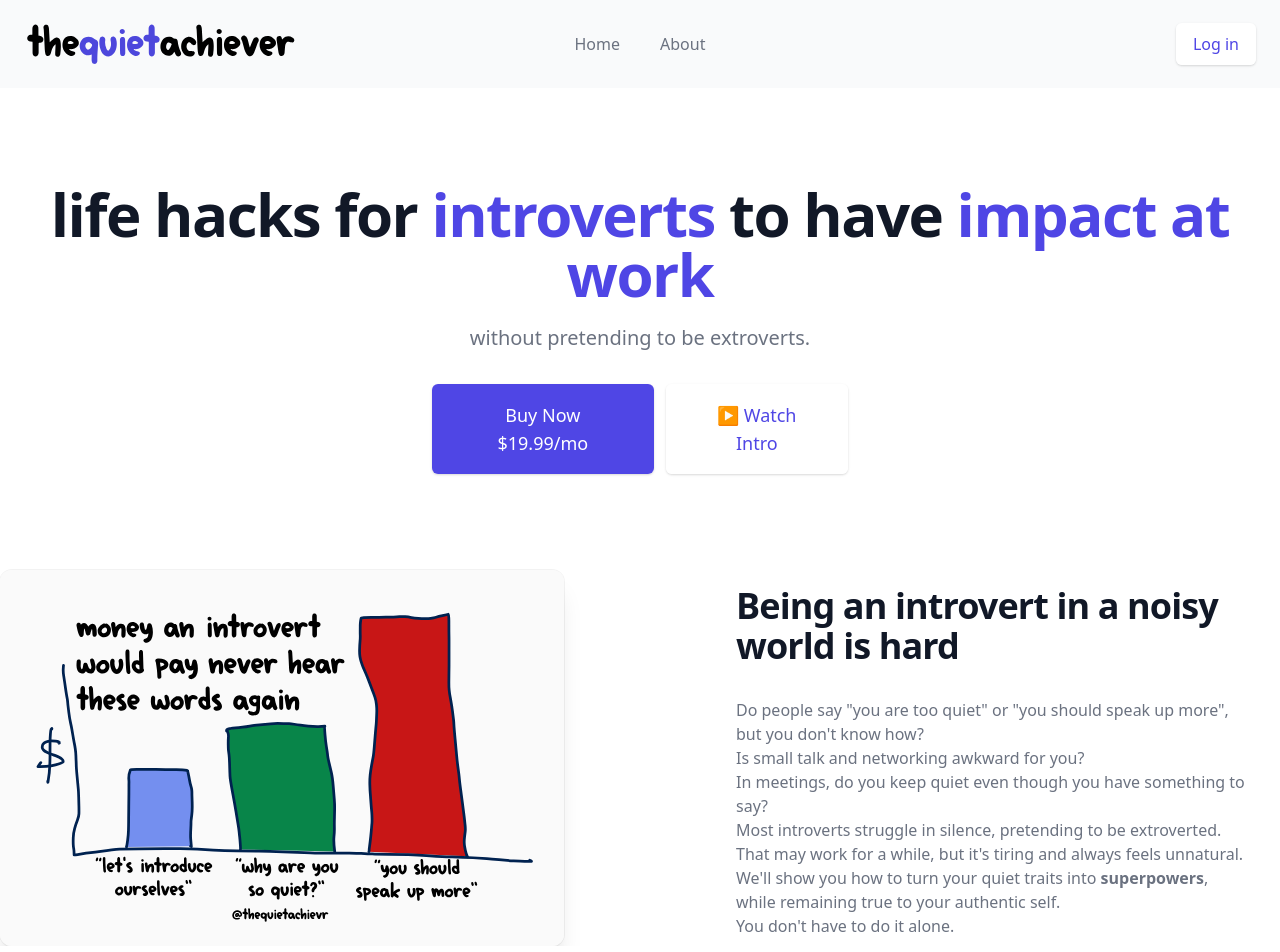
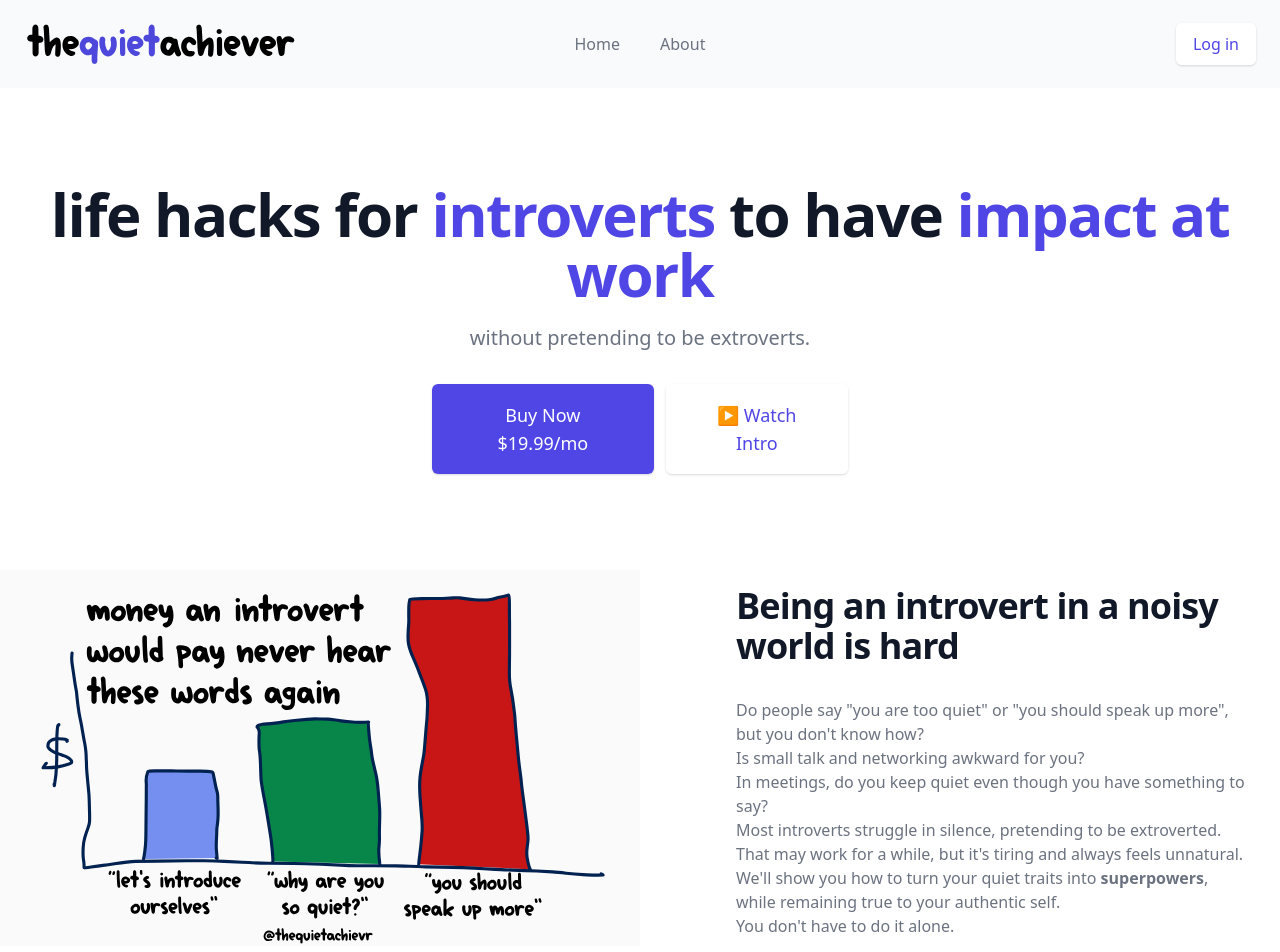
Before and after one commit to timyeothequietachievr/website, a Next.js app: page / in a window 1280 px wide. Shown: the top 952 px of the page. Built offline with nearby package versions, Linux system fonts and the light colour scheme; a web font is replaced by a local one.

Commit message:
change back

```diff
--- a/components/BeingIntrovertHard.jsx
+++ b/components/BeingIntrovertHard.jsx
@@ -24,9 +24,9 @@ export default function BeingIntrovertHard() {
         <div className="lg:absolute lg:inset-0">
           <div className="lg:absolute lg:inset-y-0 lg:left-0 lg:w-1/2">
             <img
-              /* className="h-56 w-full object-cover lg:absolute lg:h-full"
+              /* className="w-full rounded-xl shadow-xl ring-1 ring-black ring-opacity-5 lg:absolute lg:left-0 lg:h-full lg:w-auto lg:max-w-none"
               src="https://images.unsplash.com/photo-1522071820081-009f0129c71c?ixlib=rb-1.2.1&auto=format&fit=crop&w=1567&q=80" */
-              className="w-full rounded-xl shadow-xl ring-1 ring-black ring-opacity-5 lg:absolute lg:left-0 lg:h-full lg:w-auto lg:max-w-none"
+              className="h-56 w-full object-cover lg:absolute lg:h-full"
               src={"src/TQA-meme-moneypay.svg?ixlib=rb-1.2.1&auto=format&fit=crop&w=1567&q=80"}
               alt=""
             />
```
